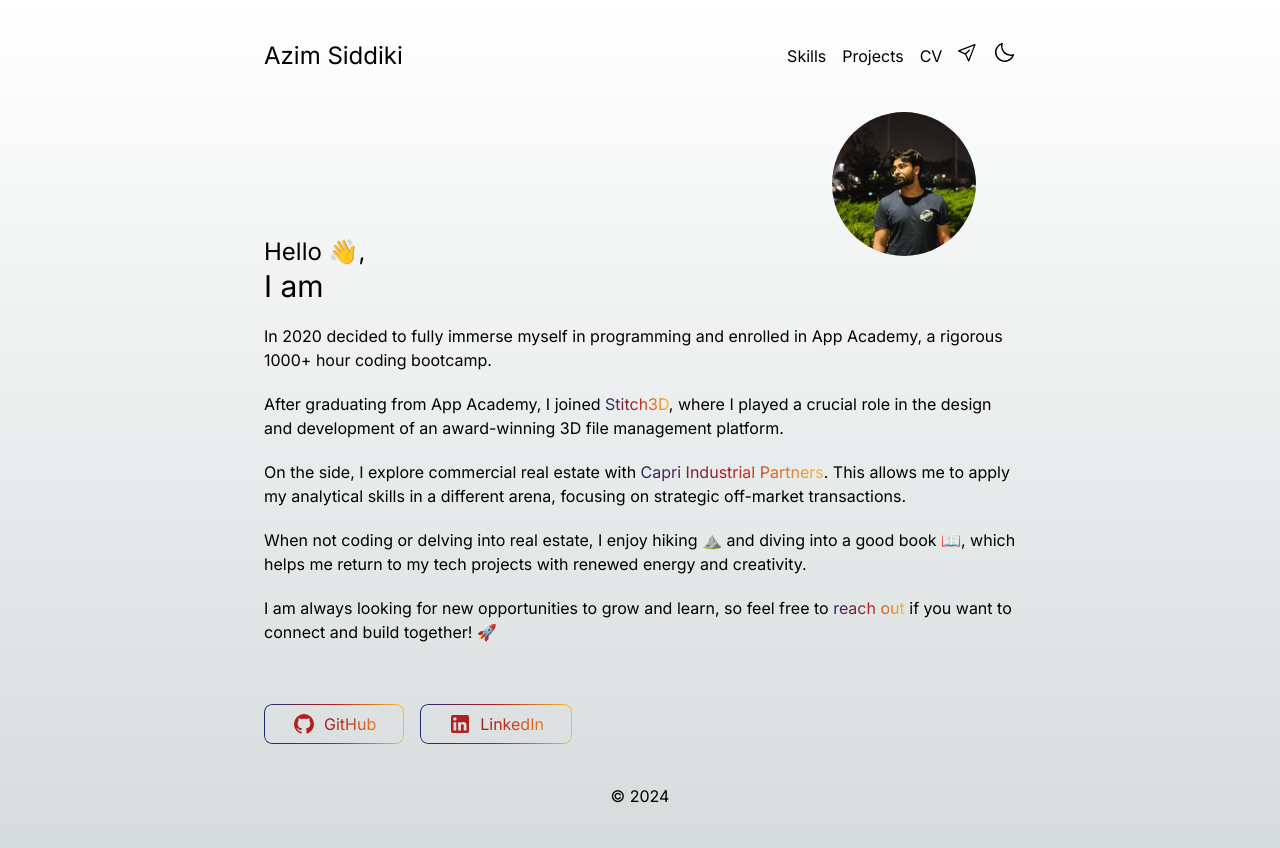
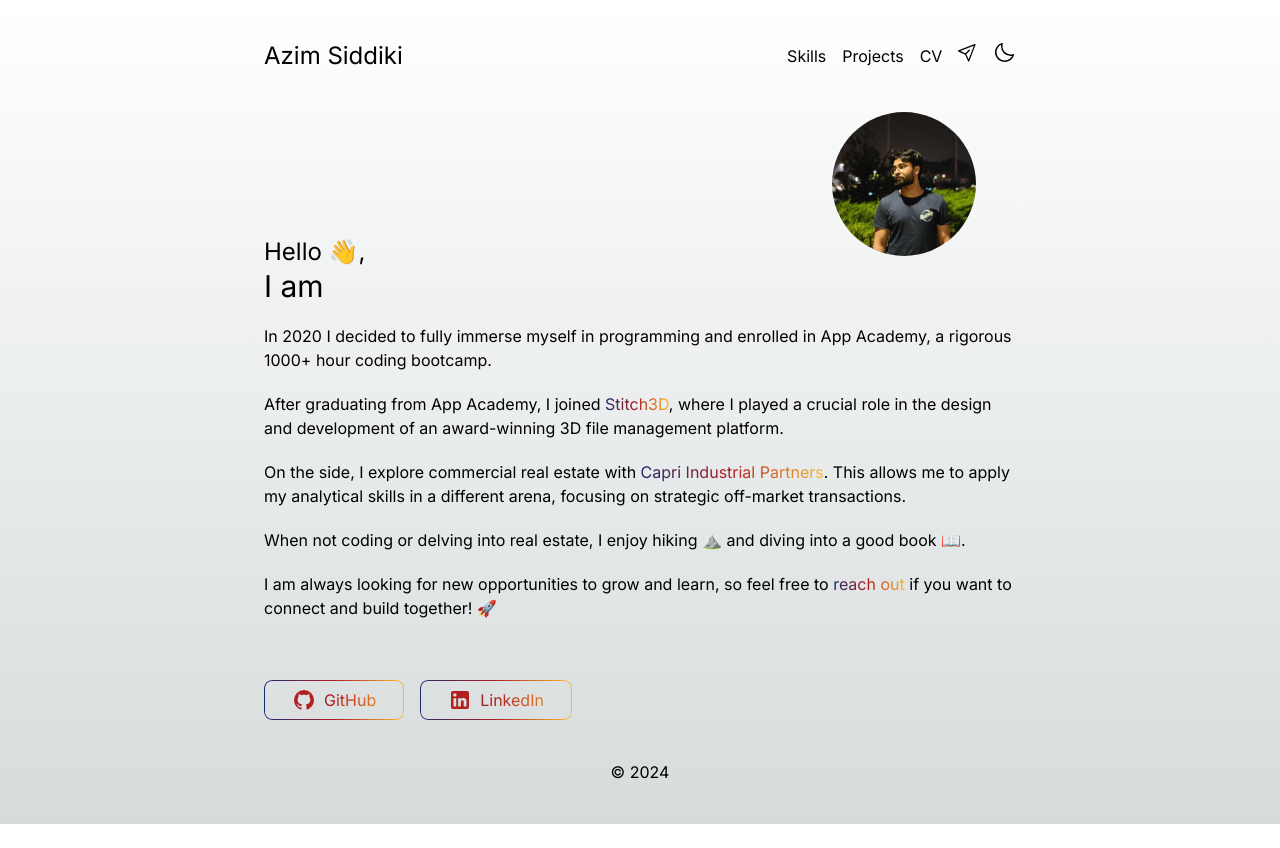
Before and after one commit to asiddiki98/personal-website, a Next.js app: page / in a window 1280 px wide. After the commit the page ends 824 px from the top, so only its background shows below. Built offline with nearby package versions, Linux system fonts and the light colour scheme.

Commit message:
fix: grammar

```diff
--- a/app/page.tsx
+++ b/app/page.tsx
@@ -22,7 +22,7 @@ export default function Home() {
       </div>
 
       <p>
-        In 2020 decided to fully immerse myself in programming and enrolled in
+        In 2020 I decided to fully immerse myself in programming and enrolled in
         App Academy, a rigorous 1000+ hour coding bootcamp.
       </p>
       <p>
@@ -52,8 +52,7 @@ export default function Home() {
       </p>
       <p>
         When not coding or delving into real estate, I enjoy hiking ⛰️ and
-        diving into a good book 📖, which helps me return to my tech projects
-        with renewed energy and creativity.
+        diving into a good book 📖.
       </p>
 
       <p>
```
